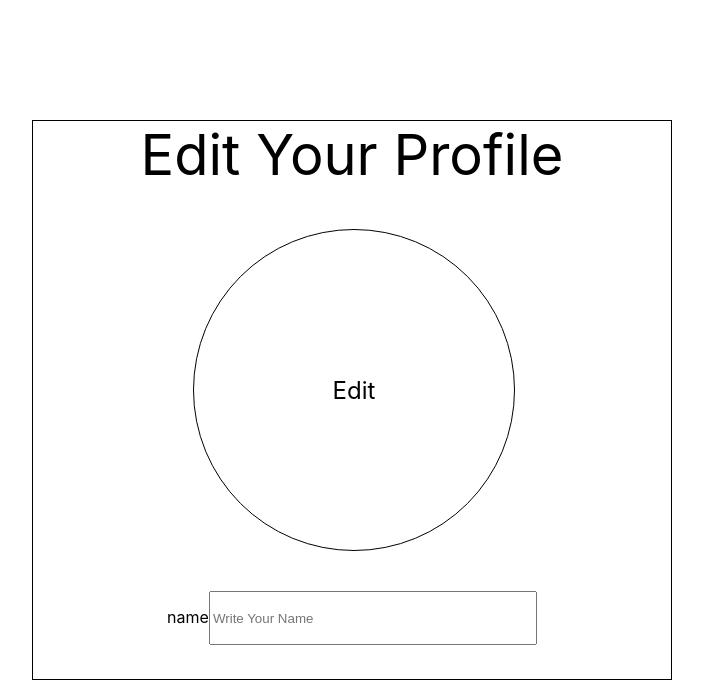
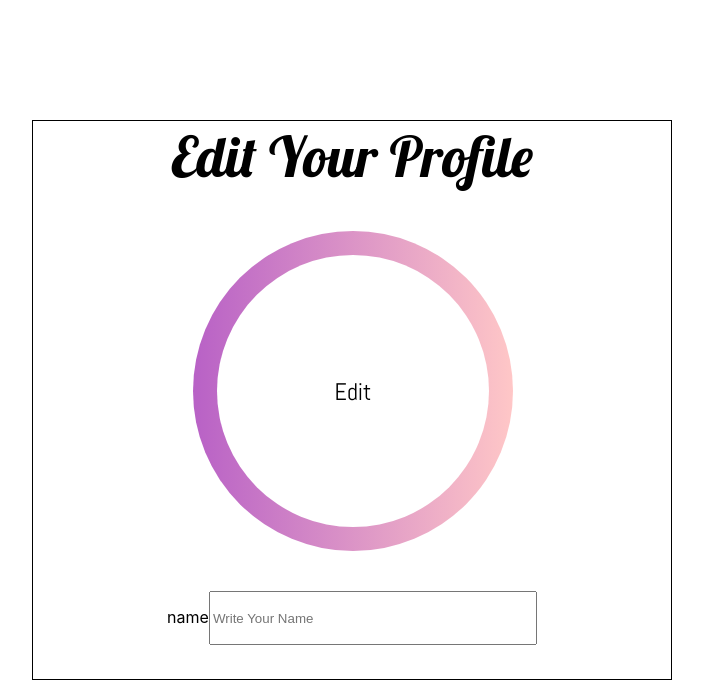
Before and after one commit to cathyleeu/pf-profile, a React (Create React App) app: page / in a window 1280 px wide. Shown: the top 684 px of the page, without its empty margins (288-991 px from the left). Built offline with nearby package versions, Linux system fonts and the light colour scheme.

Commit message:
Basic Elements

```diff
--- a/src/App.js
+++ b/src/App.js
@@ -18,7 +18,9 @@
         <div className="edit-component">
           <p className="main-title">Edit Your Profile</p>
           <div className="main-circle" onClick={this.isHandleClick}>
-            <p className="circle-inner-text">Edit</p>
+            <div className="inner-circle">
+              <p className="circle-inner-text">Edit</p>
+            </div>
           </div>
           <label>
             name
--- a/src/App.scss
+++ b/src/App.scss
@@ -4,9 +4,17 @@
   align-items: center;
 }
 
+%border-box {
+  box-sizing: border-box;
+  -moz-box-sizing: border-box;
+  -webkit-box-sizing: border-box;
+}
+
 $head-font-size : 7vmin;
 $normal-font-size : 3vmin;
 $small-font-size: 2vmin;
+$head-font : 'Lobster', cursive;
+$normal-font: 'Abel', sans-serif;
 
 $half-size: 50vmin;
 $main-el-size: $half-size * 0.8;
@@ -21,9 +29,7 @@
   height: 70vh;
   width: 50vw;
   border: 1px solid black;
-  box-sizing: border-box;
-    -moz-box-sizing: border-box;
-    -webkit-box-sizing: border-box;
+  @extend %border-box;
 }
 
 
@@ -33,19 +39,30 @@
   margin: $half-size * 0.1;
   margin-left: calc((50vw - 40vmin)/2);
 
-  border: 1px solid black;
+  // border: $small-font-size solid black;
   border-radius: 100%;
+  background: linear-gradient(to right, #b861c6 0%,#ffc7c7 100%);
 
+  @extend %border-box;
   // for text
   @extend %center;
+  .inner-circle {
+    width: $main-el-size * 0.85;
+    height: $main-el-size * 0.85;
+    background: white;
+    border-radius: 100%;
+    @extend %center;
+  }
 }
 
 .circle-inner-text {
   font-size: $normal-font-size;
+  font-family: $normal-font;
 }
 
 .main-title {
   font-size: $head-font-size;
+  font-family: $head-font;
 }
 
 
--- a/src/index.scss
+++ b/src/index.scss
@@ -1,3 +1,5 @@
+@import url('https://fonts.googleapis.com/css?family=Abel|Lobster');
+
 body {
   margin: 0;
   padding: 0;
```
Also changed, not shown: 1 other file (tests, documents, lock files or other folders).
